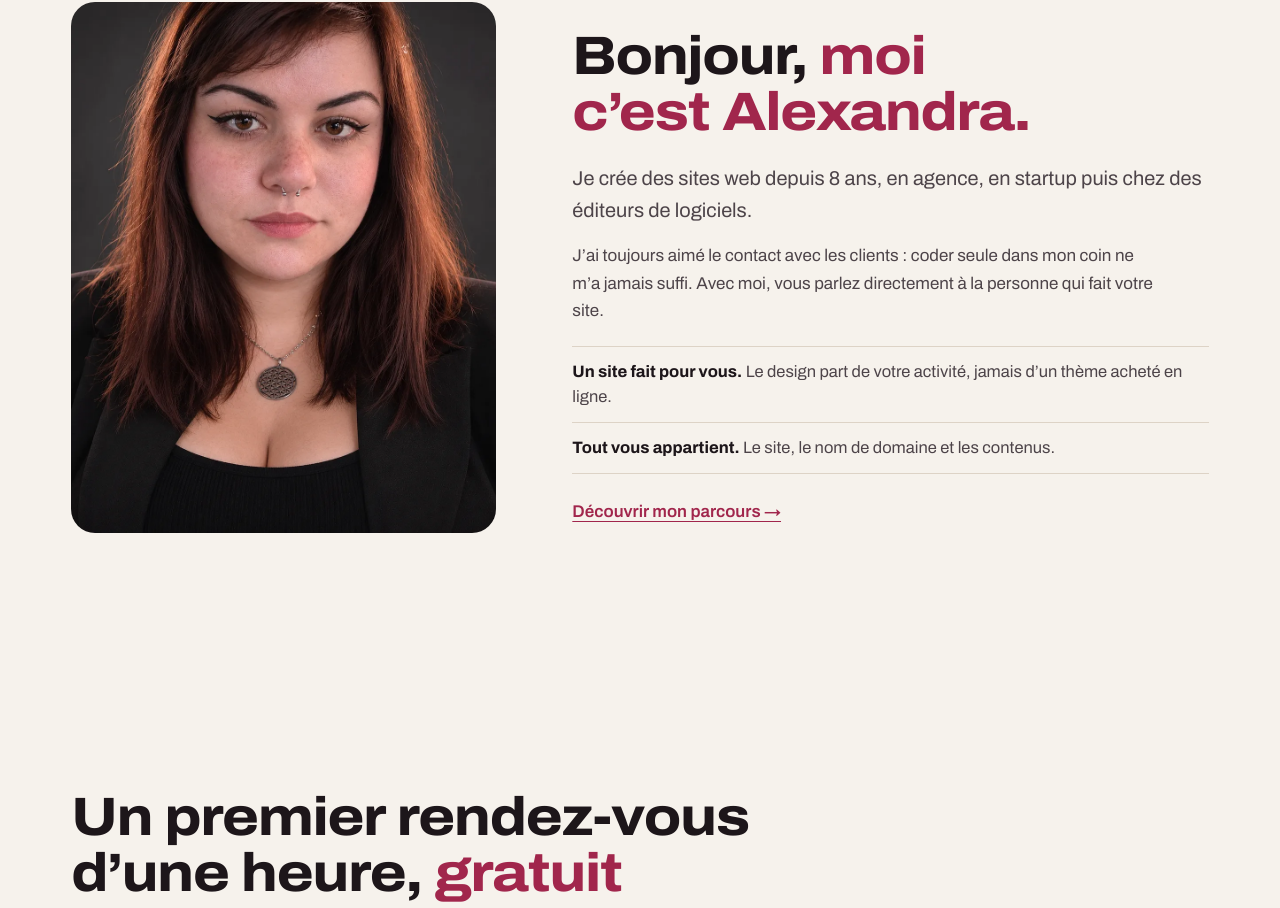
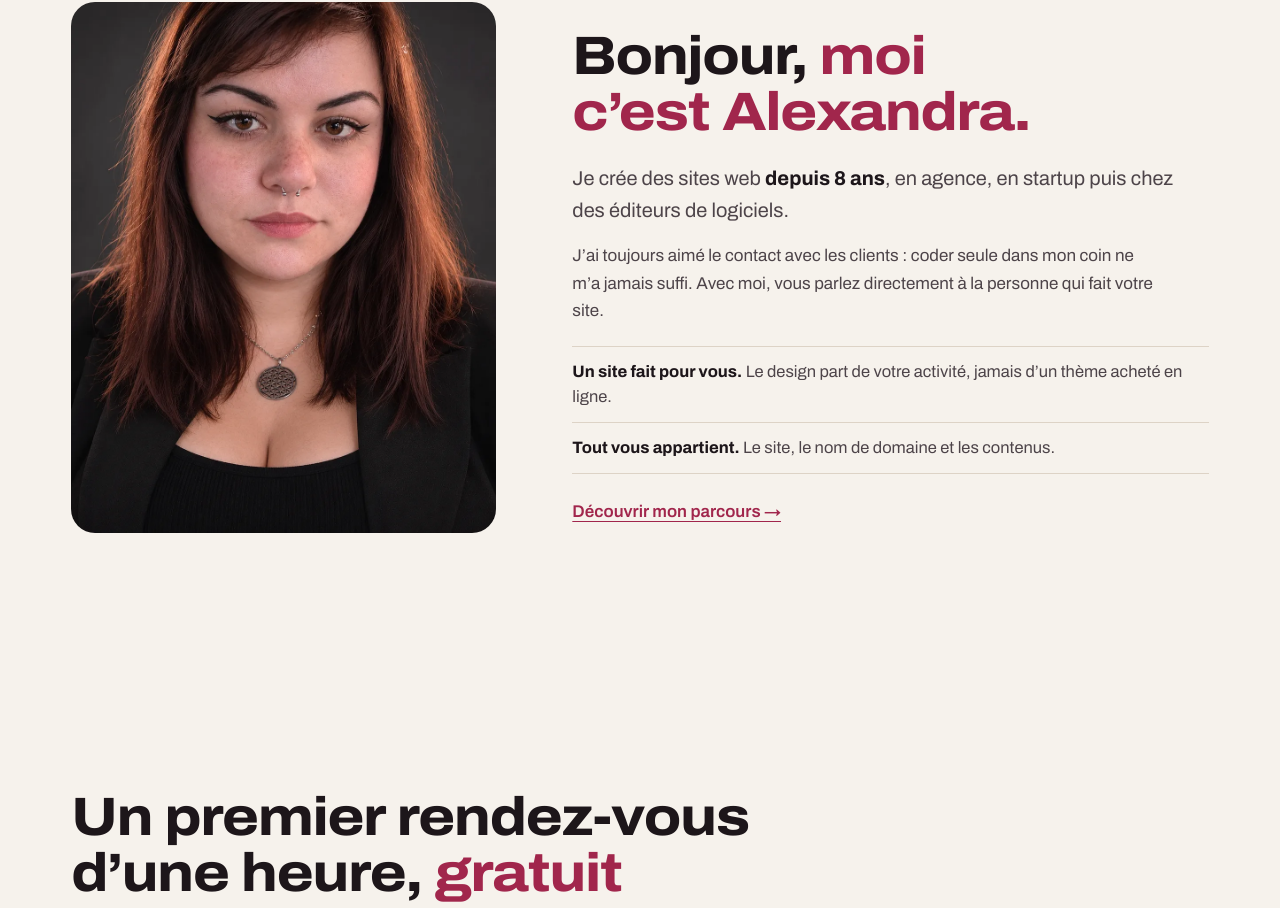
Before and after one commit to Alexsansdraps/portfolio, a Nuxt app: page / in a window 1280 px wide. Shown: the part 3339-4247 px from the top of the page. Built offline with nearby package versions, Linux system fonts and the light colour scheme.

Commit message:
Accueil : « depuis 8 ans » en gras

```diff
--- a/app/pages/index.vue
+++ b/app/pages/index.vue
@@ -116,11 +116,11 @@ const formules = computed(() => [
       <div class="about-txt" data-reveal>
         <h2 v-if="!en" id="about-title" class="h2">Bonjour, <em>moi c’est Alexandra.</em></h2>
         <h2 v-else id="about-title" class="h2">Hello, <em>I’m Alexandra.</em></h2>
-        <p class="lead">
-          {{ tr(
-            `Je crée des sites web depuis ${years} ans, en agence, en startup puis chez des éditeurs de logiciels.`,
-            `I’ve been building websites for ${years} years, at an agency, at a start-up, then at software companies.`,
-          ) }}
+        <p v-if="!en" class="lead">
+          Je crée des sites web <strong>depuis {{ years }} ans</strong>, en agence, en startup puis chez des éditeurs de logiciels.
+        </p>
+        <p v-else class="lead">
+          I’ve been building websites <strong>for {{ years }} years</strong>, at an agency, at a start-up, then at software companies.
         </p>
         <p class="about-p">
           {{ tr(
@@ -310,6 +310,7 @@ const formules = computed(() => [
 .about-pic img { display: block; width: 100%; border-radius: 24px; aspect-ratio: 4 / 5; object-fit: cover; object-position: 50% 20%; }
 .about-txt .h2 { margin-top: 18px; }
 .about-txt .lead { margin-top: 22px; }
+.about-txt .lead strong { color: var(--color-ink); font-weight: 720; }
 .about-p { margin-top: 16px; color: var(--color-graphite); max-width: 60ch; }
 .about-why { list-style: none; margin-top: 22px; display: flex; flex-direction: column; }
 .about-why li { padding: 12px 0; border-top: 1px solid var(--color-line); font-size: 16.5px; line-height: 1.55; color: var(--color-graphite); }
```
